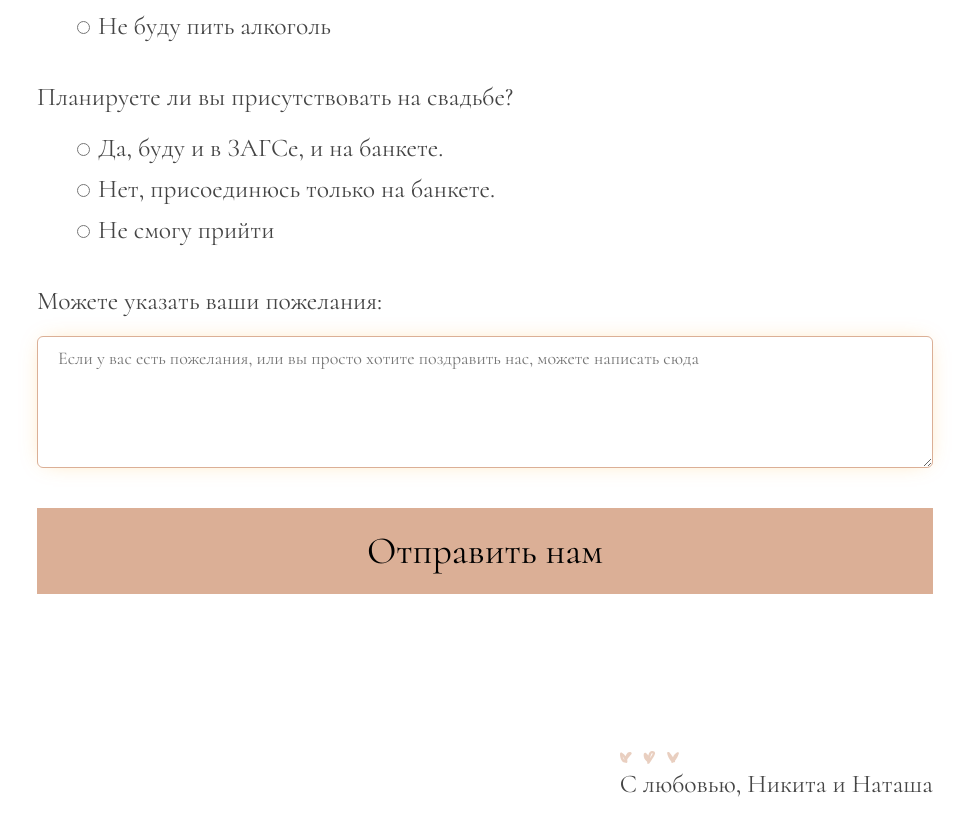
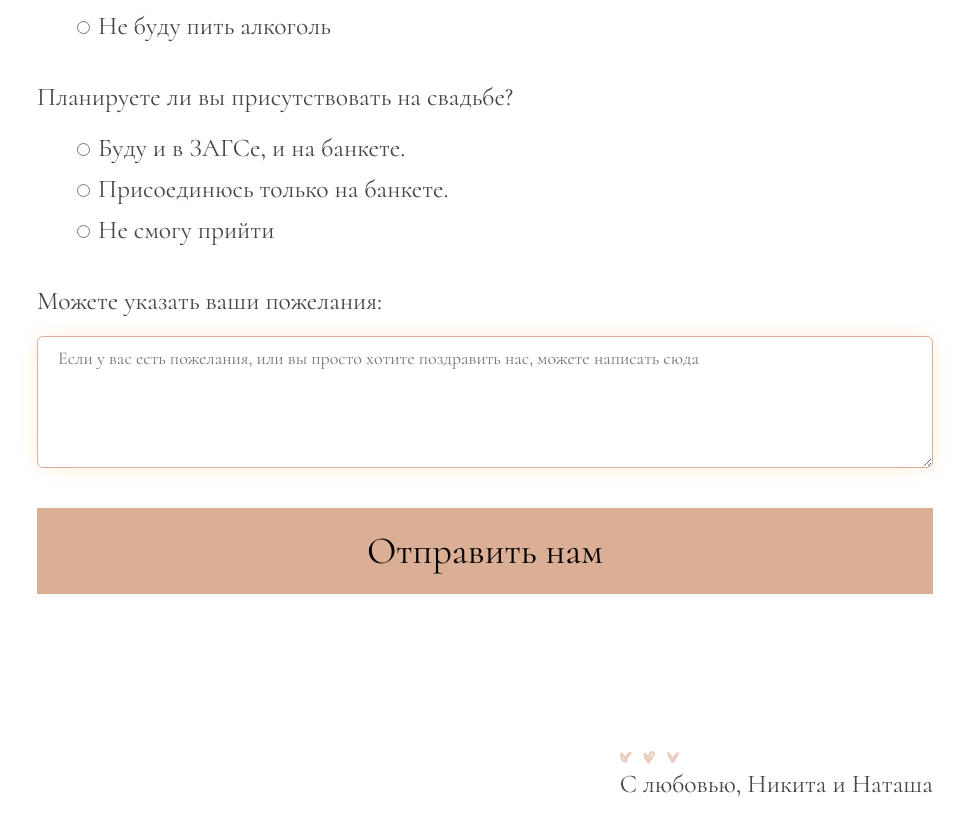
Before and after one commit to DjNekit/wedding, a Next.js app: page / in a window 1280 px wide. Shown: the part 2766-3599 px from the top of the page, without its empty margins (155-1124 px from the left). Built offline with nearby package versions, Linux system fonts and the light colour scheme.

Commit message:
фикс

```diff
--- a/src/components/Poll/index.tsx
+++ b/src/components/Poll/index.tsx
@@ -154,9 +154,9 @@ export const Poll: FC = memo(() => {
                                 name='2'
                                 className={s.input}
                                 checked={presence === 'Буду и в ЗАГСе, и на банкете.'}
-                                onChange={() => onRegisterChange('Да, буду и в ЗАГСе, и на банкете.')}
+                                onChange={() => onRegisterChange('Буду и в ЗАГСе, и на банкете.')}
                             />
-                            <div>Да, буду и в ЗАГСе, и на банкете.</div>
+                            <div>Буду и в ЗАГСе, и на банкете.</div>
                         </div>
                         <label className={s.option}>
                             <input
@@ -164,9 +164,9 @@ export const Poll: FC = memo(() => {
                                 name='2'
                                 className={s.input}
                                 checked={presence === 'Присоединюсь только на банкете.'}
-                                onChange={() => onRegisterChange('Нет, присоединюсь только на банкете.')}
+                                onChange={() => onRegisterChange('Присоединюсь только на банкете.')}
                             />
-                            <div>Нет, присоединюсь только на банкете.</div>
+                            <div>Присоединюсь только на банкете.</div>
                         </label>
                         <label className={s.option}>
                             <input
```
